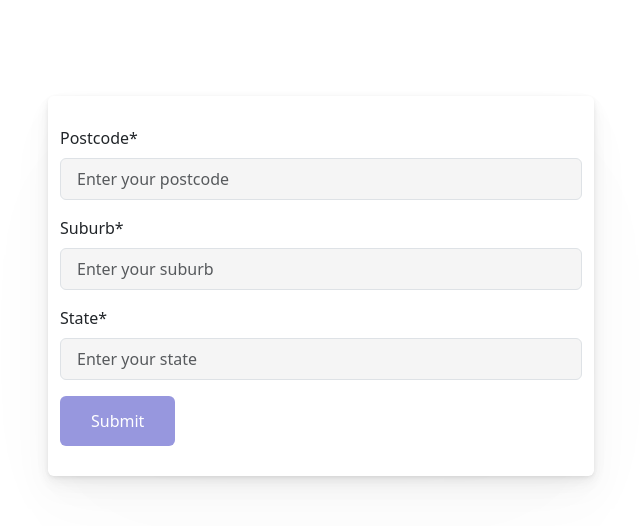
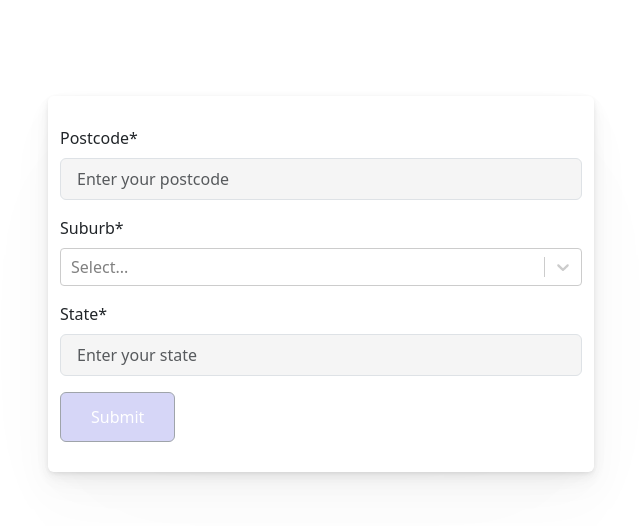
Before and after one commit to rupakrai11/address_finder, a Next.js app: page / in a window 1280 px wide. Shown: the top 526 px of the page, without its empty margins (319-959 px from the left). Built offline with nearby package versions, Linux system fonts and the light colour scheme.

Commit message:
React select component create

```diff
--- a/next.config.js
+++ b/next.config.js
@@ -1,4 +1,13 @@
 /** @type {import('next').NextConfig} */
-const nextConfig = {}
+const nextConfig = {
+  async rewrites() {
+    return [
+      {
+        source: "/api/:path*",
+        destination: "https://digitalapi.auspost.com.au/:path*", // Proxy to Backend
+      },
+    ];
+  },
+};
 
-module.exports = nextConfig
+module.exports = nextConfig;
--- a/package.json
+++ b/package.json
@@ -16,6 +16,7 @@
     "react": "^18.2.0",
     "react-dom": "^18.2.0",
     "react-hook-form": "^7.47.0",
+    "react-select": "^5.7.7",
     "reactstrap": "^9.2.0",
     "sass": "^1.68.0",
     "yup": "^1.3.2"
--- a/src/app/components/form/index.tsx
+++ b/src/app/components/form/index.tsx
@@ -1,18 +1,28 @@
 "use client";
 import { Col, Row, Form } from "reactstrap";
-import { TextInput, CustomButton } from "../lib";
+import { TextInput, CustomButton, SelectInput } from "../lib";
 import "./styles.scss";
 import { Controller, useForm } from "react-hook-form";
 import * as Yup from "yup";
 import { yupResolver } from "@hookform/resolvers/yup";
 import { AddressInfo } from "@/types";
+// import axiosClient from "../../../../utills";
+import { Console } from "console";
+import { useState } from "react";
+import Image from "next/image";
+import Spinner from "../../../assets/spinner.svg";
+import axiosClient from "../../../../utills";
 
 const AddressForm = () => {
+  //state
+  const [loading, setLoading] = useState<boolean>(false);
   // validataion schema
   const AddressFormSchema = Yup.object().shape({
     postcode: Yup.number().required("Postcode is requried"),
     state: Yup.string().required("State is requried"),
-    suburb: Yup.string().required("Suburb is requried"),
+    suburb:Yup.object({
+      value: Yup.string().required("Please select a gender"),
+    }),
     // contactNumber: Yup.string().max("Message is requried")
   });
 
@@ -24,10 +34,42 @@ const AddressForm = () => {
     watch,
     formState: { errors },
   } = useForm<AddressInfo>({
+    // @ts-ignore
     resolver: yupResolver(AddressFormSchema),
   });
 
-  const handleAddressSubmit = async (data: AddressInfo) => {};
+  const handleAddressSubmit = async (data: AddressInfo) => {
+    // const resp = await appService.getPostalDetails("2500");
+    console.log("data", data);
+    setLoading(true);
+    // }
+    const res = axiosClient
+      .get(
+        `/api/postcode/search.json?q=${data.postcode}&&${data.state}&&${data.suburb}`
+      )
+      .then(function (response) {
+        // handle success
+        console.log(response);
+      })
+      .catch(function (error) {
+        // handle error
+        console.log(error);
+      });
+    console.log("res", res);
+  };
+  const getLogincredentials = () => {
+    if (watch("postcode") && watch("state") && watch("suburb")) {
+      return false;
+    }
+    return true;
+  };
+
+  const options = [
+    { value: "option1", label: "Option 1" },
+    { value: "option2", label: "Option 2" },
+    { value: "option3", label: "Option 3" },
+  ];
+
   return (
     <div className="container">
       <div className="mt-5">
@@ -59,13 +101,13 @@ const AddressForm = () => {
                 name="suburb"
                 control={control}
                 render={({ field }) => (
-                  <TextInput
-                    id="suburb"
-                    name="suburb"
-                    placeholder="Enter your suburb "
+                  <SelectInput
+                    name="state"
+                    options={options}
+                    field={field}
                     error={errors?.suburb?.message}
                     invalid={errors.suburb && true}
-                    field={field}
+                    control={control}
                   />
                 )}
               />
@@ -84,8 +126,19 @@ const AddressForm = () => {
                   />
                 )}
               />
-
-              <CustomButton classname="btn-primary ">Submit</CustomButton>
+              <CustomButton
+                classname={`${
+                  !getLogincredentials() ? "btn-primary" : "disabled"
+                }`}
+                disabled={loading}
+                // onClick={onReset}
+              >
+                {loading ? (
+                  <Image src={Spinner} className="loading" alt="spinner" />
+                ) : (
+                  "Submit"
+                )}
+              </CustomButton>
             </Col>
           </Row>
         </Form>
--- a/src/app/components/lib/index.ts
+++ b/src/app/components/lib/index.ts
@@ -1,7 +1,10 @@
 import CustomButton from "./button"
 import TextInput from "./text-input"
+import SelectInput from "./select-input"
 
 export {
     CustomButton,
-    TextInput
+    TextInput,
+    SelectInput
 }
+  // "proxy": "https://digitalapi.auspost.com.au",
--- /dev/null
+++ b/src/app/components/lib/select-input/index.tsx
@@ -0,0 +1,43 @@
+import React, { ComponentProps } from "react";
+import Select from "react-select";
+import { Input } from "reactstrap";
+import "./styles.scss";
+
+interface SelectInputProps {
+  name?: string;
+  label?: string;
+  options?: { value: string; label: string }[];
+  control?: any; // React Hook Form control instance
+  error?: any; // React Hook Form error for this field
+  field?: ComponentProps<typeof Input>["field"];
+  valid?: ComponentProps<typeof Input>["valid"];
+  invalid?: ComponentProps<typeof Input>["invalid"];
+}
+
+const SelectInput: React.FC<SelectInputProps> = ({
+  name,
+  options,
+  error,
+  control,
+  invalid,
+  field,
+}) => {
+  console.log("field", field);
+  return (
+    <div className="input-container">
+      <Select
+        {...field}
+        options={options}
+        isClearable
+        isSearchable
+        className="input"
+        name={name}
+        invalid={invalid}
+        control={control}
+      />
+      {error && <p>{error.message}</p>}
+    </div>
+  );
+};
+
+export default SelectInput;
--- a/src/app/components/lib/text-input/index.tsx
+++ b/src/app/components/lib/text-input/index.tsx
@@ -30,6 +30,7 @@ const TextInput: React.FC<InputProps> = ({
   disabled
 }) => {
   console.log(error)
+  console.log("field frominput",field)
   return (
     <React.Fragment>
       <div className="input-container">
--- a/utills/index.ts
+++ b/utills/index.ts
@@ -1,11 +1,10 @@
-import axios from "axios"
+import axios from "axios";
 
 const axiosClient = axios.create({
-  baseURL: process.env.NEXT_PUBLIC_REST_API,
   headers: {
-    "auth-key":process.env.NEXT_PUBLIC_REST_API_KEY,
-  }
-})
+    "Access-Control-Allow-Origin": "*",
+    "auth-key": "872608e3-4530-4c6a-a369-052accb03ca8",
+  },
+});
 
-
-export default axiosClient
+export default axiosClient;
```
Also changed, not shown: src/app/components/lib/select-input/styles.scss (added), src/assets/spinner.svg (added), 1 other file (tests, documents, lock files or other folders).
